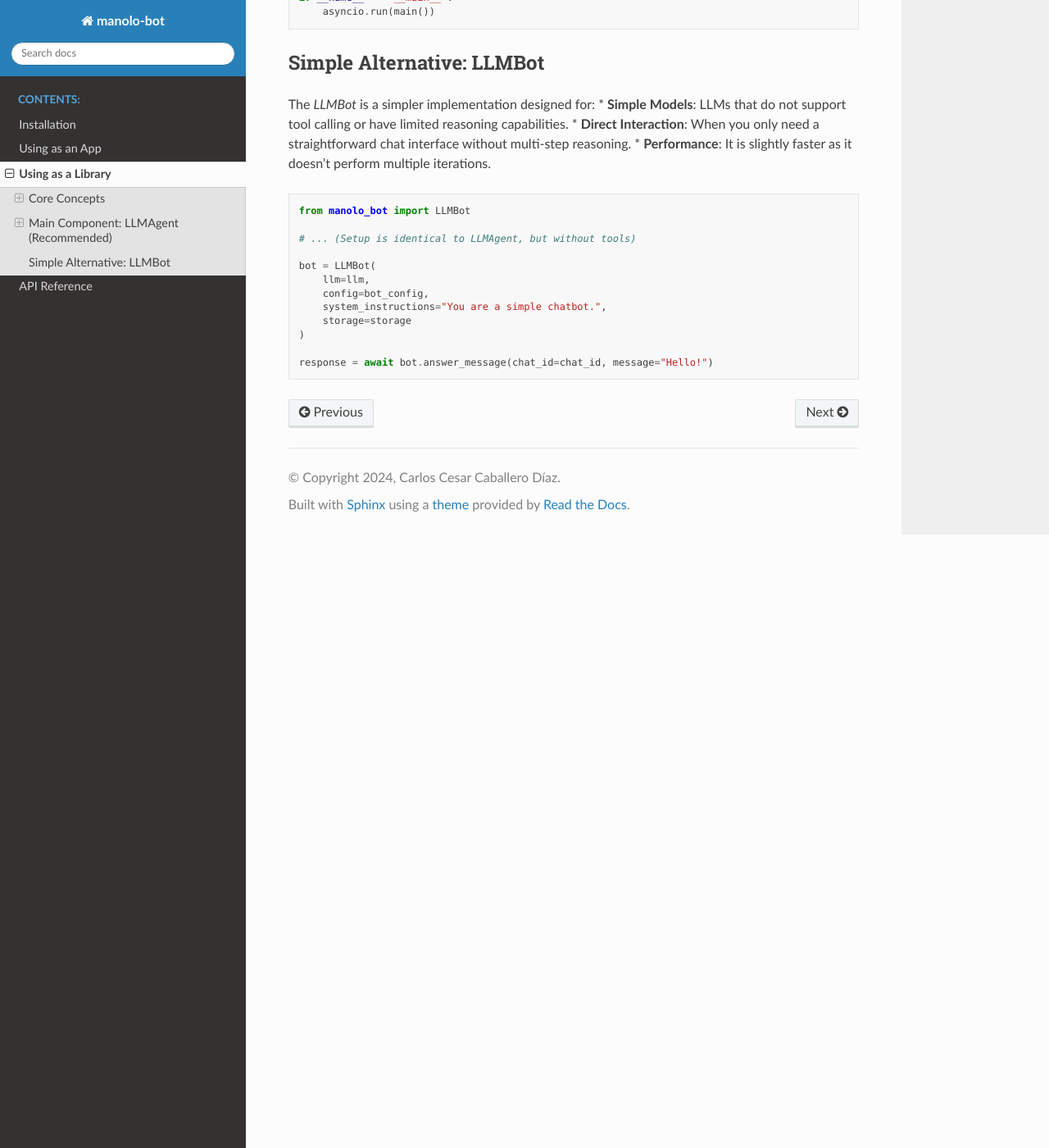
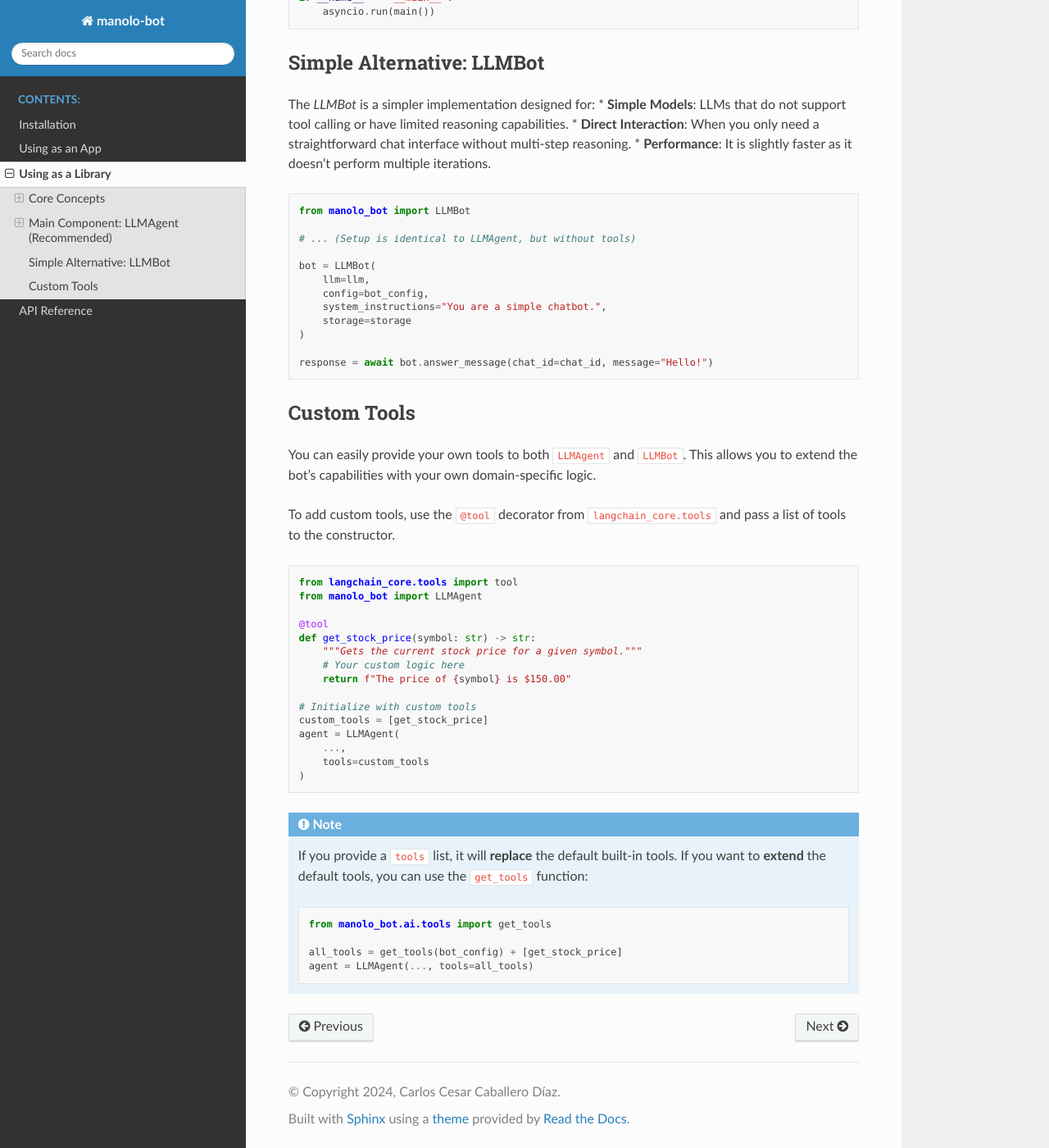
Before and after one commit to cccaballero/manolo_bot, a Sphinx documentation site: the page built from docs/source/usage_library.rst, in a window 1280 px wide and 1400 px high, scrolled down 2457 px. Shown: the whole window at 82% size. Built offline with Sphinx 7.4.7 and the Read the Docs theme 3.1.0, drawn with Linux system fonts in a browser that asks for light colours.

Commit message:
Add support for custom tools in `LLMBot` and `LLMAgent` with tests and documentation updates

```diff
--- a/docs/source/usage_library.rst
+++ b/docs/source/usage_library.rst
@@ -137,3 +137,38 @@ The `LLMBot` is a simpler implementation designed for:
    )
 
    response = await bot.answer_message(chat_id=chat_id, message="Hello!")
+
+Custom Tools
+------------
+
+You can easily provide your own tools to both ``LLMAgent`` and ``LLMBot``. This allows you to extend the bot's capabilities with your own domain-specific logic.
+
+To add custom tools, use the ``@tool`` decorator from ``langchain_core.tools`` and pass a list of tools to the constructor.
+
+.. code-block:: python
+
+   from langchain_core.tools import tool
+   from manolo_bot import LLMAgent
+
+   @tool
+   def get_stock_price(symbol: str) -> str:
+       """Gets the current stock price for a given symbol."""
+       # Your custom logic here
+       return f"The price of {symbol} is $150.00"
+
+   # Initialize with custom tools
+   custom_tools = [get_stock_price]
+   agent = LLMAgent(
+       ...,
+       tools=custom_tools
+   )
+
+.. note::
+   If you provide a ``tools`` list, it will **replace** the default built-in tools. If you want to **extend** the default tools, you can use the ``get_tools`` function:
+
+   .. code-block:: python
+
+      from manolo_bot.ai.tools import get_tools
+
+      all_tools = get_tools(bot_config) + [get_stock_price]
+      agent = LLMAgent(..., tools=all_tools)
```
Also changed, not shown: README.md (+15 -0 lines), 7 other files.
